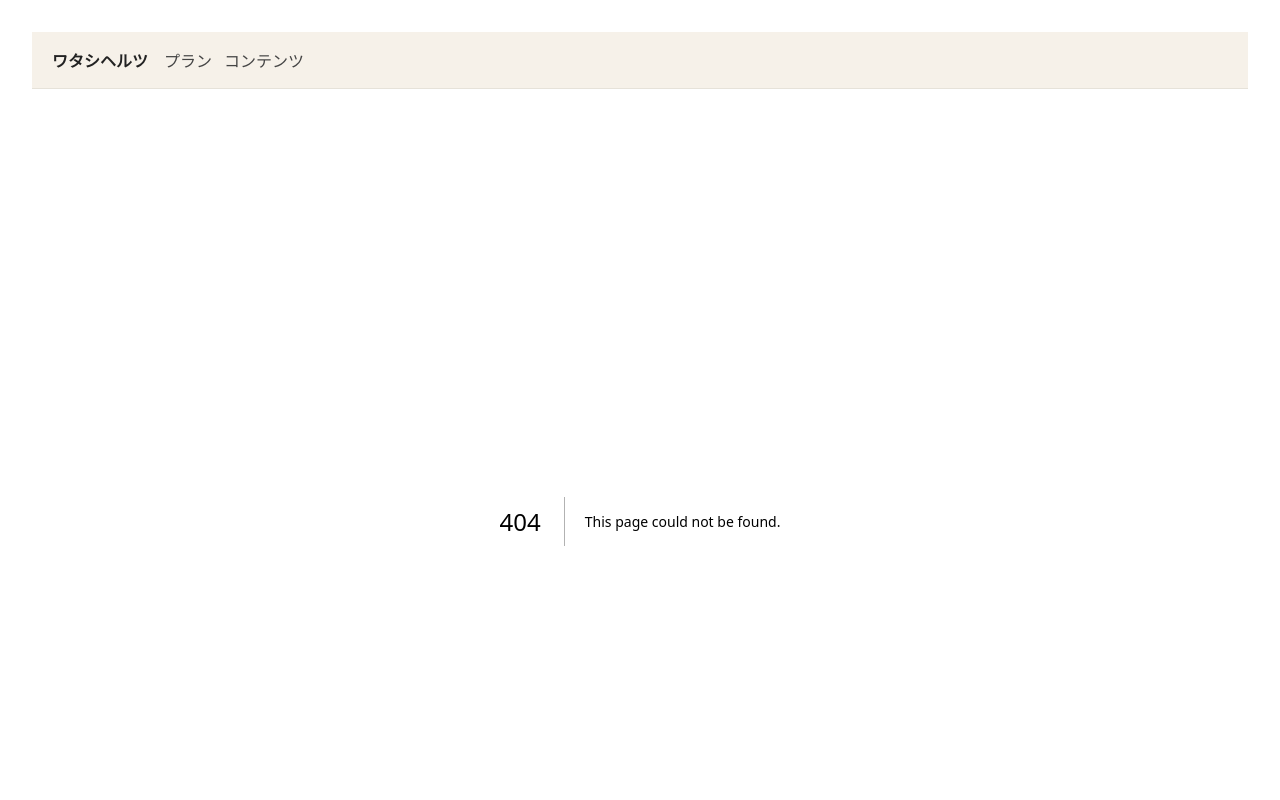
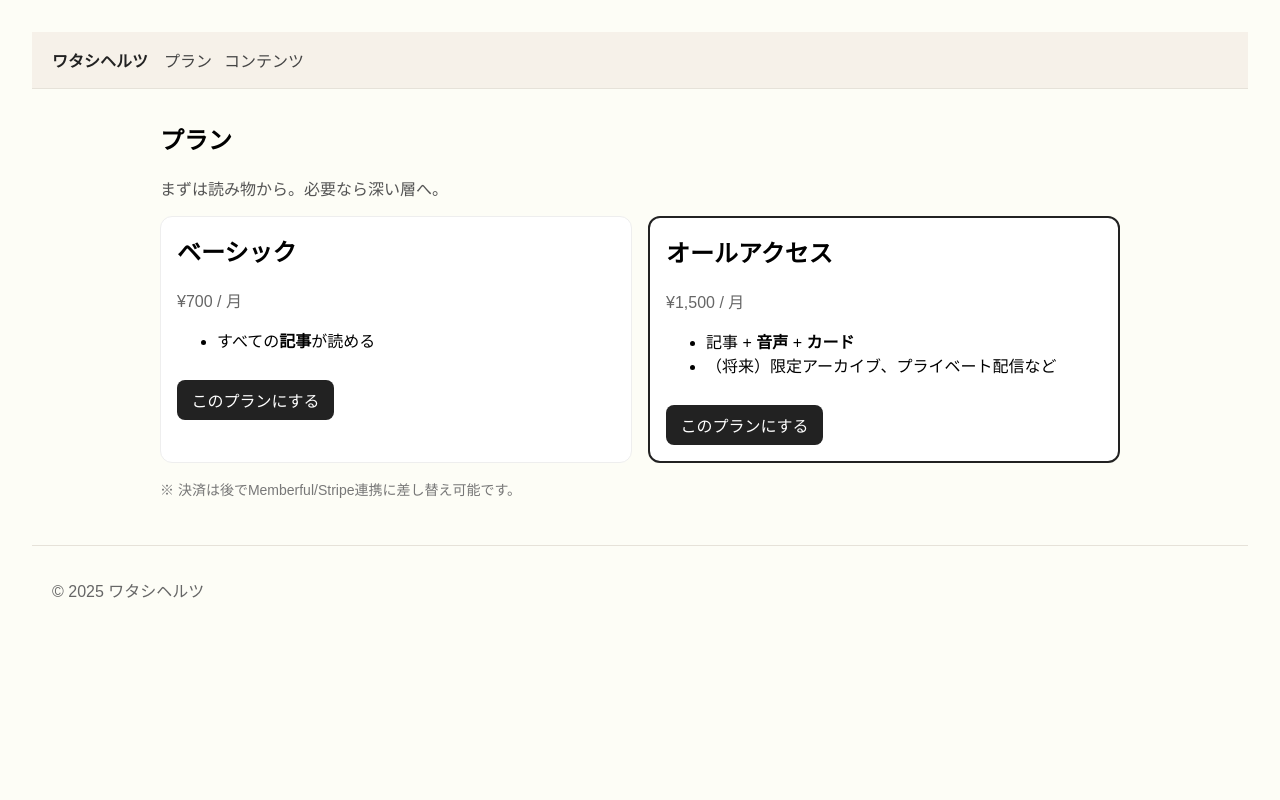
Before and after one commit to hiracoh/watashihertz, a Next.js app: page /plans in a window 1280 px wide. Before the commit this address had no page. Shown: the top 800 px of the page. Built offline with nearby package versions, Linux system fonts and the light colour scheme.

Commit message:
Rename plans to app/plans/page.js

```diff
--- /dev/null
+++ b/app/plans/page.js
@@ -0,0 +1,35 @@
+export default function Plans() {
+  return (
+    <section>
+      <h1 style={{ fontSize:'1.5rem', marginTop:0 }}>プラン</h1>
+      <p style={{ color:'#555' }}>まずは読み物から。必要なら深い層へ。</p>
+
+      <div style={{ display:'grid', gap:'1rem', gridTemplateColumns:'repeat(auto-fit, minmax(260px, 1fr))', marginTop:'1rem' }}>
+        <div style={{ background:'#fff', border:'1px solid #eee', borderRadius:12, padding:'1rem' }}>
+          <h2 style={{ marginTop:0 }}>ベーシック</h2>
+          <p style={{ margin:'0.25rem 0', color:'#666' }}>¥700 / 月</p>
+          <ul>
+            <li>すべての<strong>記事</strong>が読める</li>
+          </ul>
+          <a href="#" style={{ display:'inline-block', marginTop:'0.75rem', padding:'0.5rem 0.9rem',
+            borderRadius:8, background:'#222', color:'#fff', textDecoration:'none' }}>このプランにする</a>
+        </div>
+
+        <div style={{ background:'#fff', border:'2px solid #222', borderRadius:12, padding:'1rem' }}>
+          <h2 style={{ marginTop:0 }}>オールアクセス</h2>
+          <p style={{ margin:'0.25rem 0', color:'#666' }}>¥1,500 / 月</p>
+          <ul>
+            <li>記事 + <strong>音声</strong> + <strong>カード</strong></li>
+            <li>（将来）限定アーカイブ、プライベート配信など</li>
+          </ul>
+          <a href="#" style={{ display:'inline-block', marginTop:'0.75rem', padding:'0.5rem 0.9rem',
+            borderRadius:8, background:'#222', color:'#fff', textDecoration:'none' }}>このプランにする</a>
+        </div>
+      </div>
+
+      <p style={{ marginTop:'1rem', color:'#777', fontSize:14 }}>
+        ※ 決済は後でMemberful/Stripe連携に差し替え可能です。
+      </p>
+    </section>
+  );
+}
```
